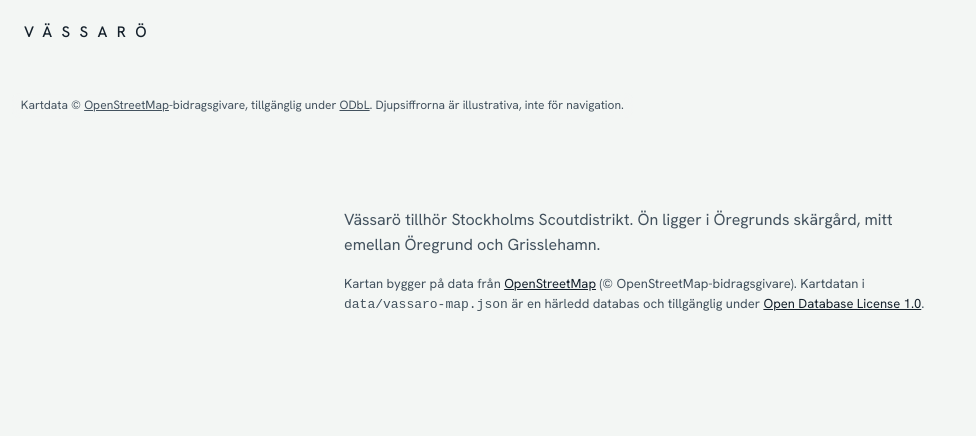
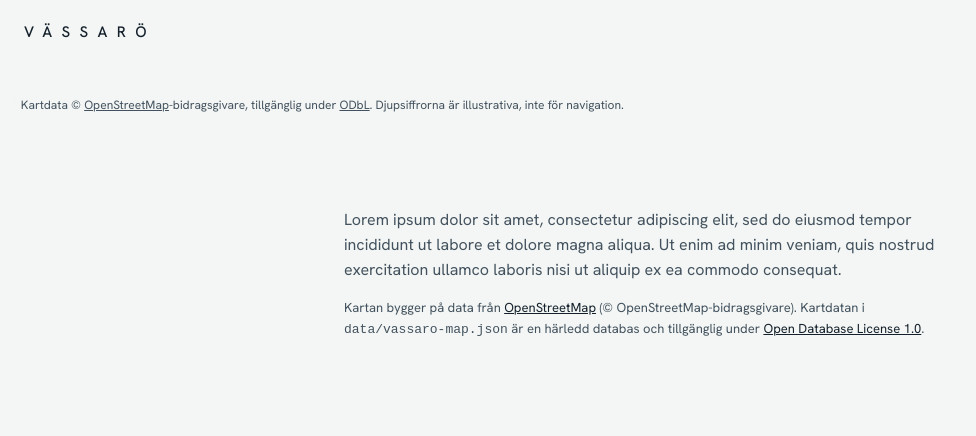
Before and after one commit to JR3hn/boom28, a plain HTML site: page index.html in a window 1280 px wide. Shown: the whole page, without its empty margins (0-976 px from the left). Drawn offline with Linux system fonts and the light colour scheme.

Commit message:
Swicthed to Lorem ipsum placeholders

```diff
--- a/data/tour.json
+++ b/data/tour.json
@@ -17,7 +17,7 @@
   },
   "outro": {
     "title": "Den kommer alltid tillbaka.",
-    "text": "Platshållartext. Här kan sidan sluta med en inbjudan: boka läger, hitta hit eller läs mer om ön.",
+    "text": "Platshållartext. Här kan sidan sluta med en inbjudan: boka läger, hitta hit eller läs mer.",
     "link": {
       "label": "Hitta till Vässarö",
       "href": "#"
@@ -28,7 +28,7 @@
       "id": "tunet",
       "title": "Tunet",
       "place": "Tunet",
-      "text": "Öns mitt, mellan Storgårn, Lillgårn och Magasinet. Här samlas man på morgonen, läser anslagen och startar det mesta som händer på ön. Platshållartext - byt mot riktig.",
+      "text": "Lorem ipsum dolor sit amet, consectetur adipiscing elit, sed do eiusmod tempor incididunt ut labore et dolore magna aliqua. Ut enim ad minim veniam, quis nostrud exercitation ullamco laboris nisi ut aliquip ex ea commodo consequat.",
       "link": {
         "label": "Läs mer om Tunet",
         "href": "#"
@@ -39,7 +39,7 @@
       "title": "Djuphamn",
       "place": "Djuphamn",
       "coords": "60°15,59'N 18°41,44'E",
-      "text": "Vässarös hamn. Här lägger Tärnan, Måsen och Grisslan till, och här väntar traktorn som kör den tyngre packningen vidare. Platshållartext - byt mot riktig.",
+      "text": "Lorem ipsum dolor sit amet, consectetur adipiscing elit, sed do eiusmod tempor incididunt ut labore et dolore magna aliqua. Ut enim ad minim veniam, quis nostrud exercitation ullamco laboris nisi ut aliquip ex ea commodo consequat.",
       "link": {
         "label": "Så tar du dig hit",
         "href": "#"
--- a/index.html
+++ b/index.html
@@ -41,7 +41,7 @@
   </main>
 
   <footer class="site-footer" id="efter-turen">
-    <p>Vässarö tillhör Stockholms Scoutdistrikt. Ön ligger i Öregrunds skärgård, mitt emellan Öregrund och Grisslehamn.</p>
+    <p>Lorem ipsum dolor sit amet, consectetur adipiscing elit, sed do eiusmod tempor incididunt ut labore et dolore magna aliqua. Ut enim ad minim veniam, quis nostrud exercitation ullamco laboris nisi ut aliquip ex ea commodo consequat.</p>
     <p class="site-footer__small">Kartan bygger på data från <a href="https://www.openstreetmap.org/copyright">OpenStreetMap</a> (© OpenStreetMap-bidragsgivare). Kartdatan i <code>data/vassaro-map.json</code> är en härledd databas och tillgänglig under <a href="https://opendatacommons.org/licenses/odbl/1-0/">Open Database License 1.0</a>.</p>
   </footer>
 
```
